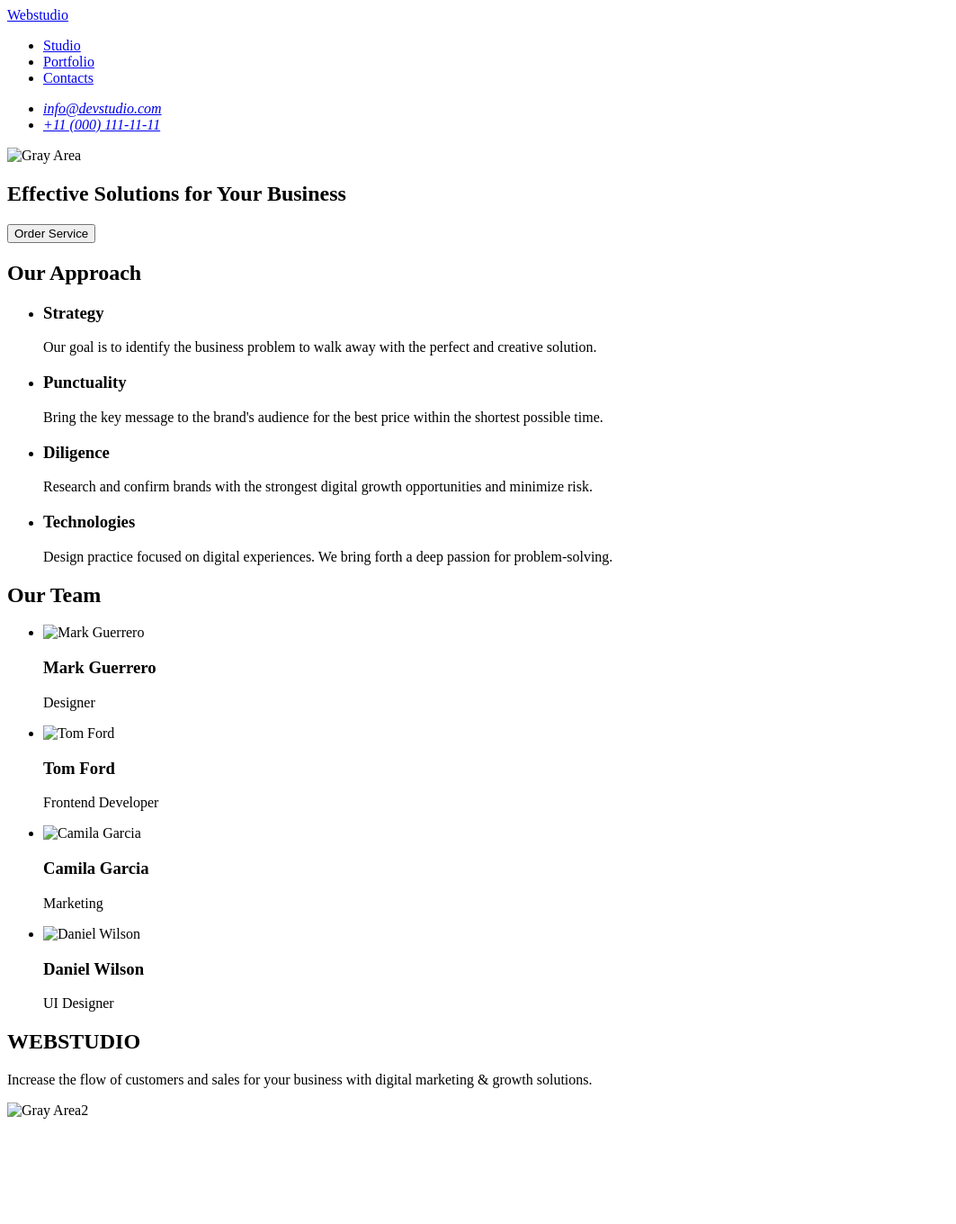
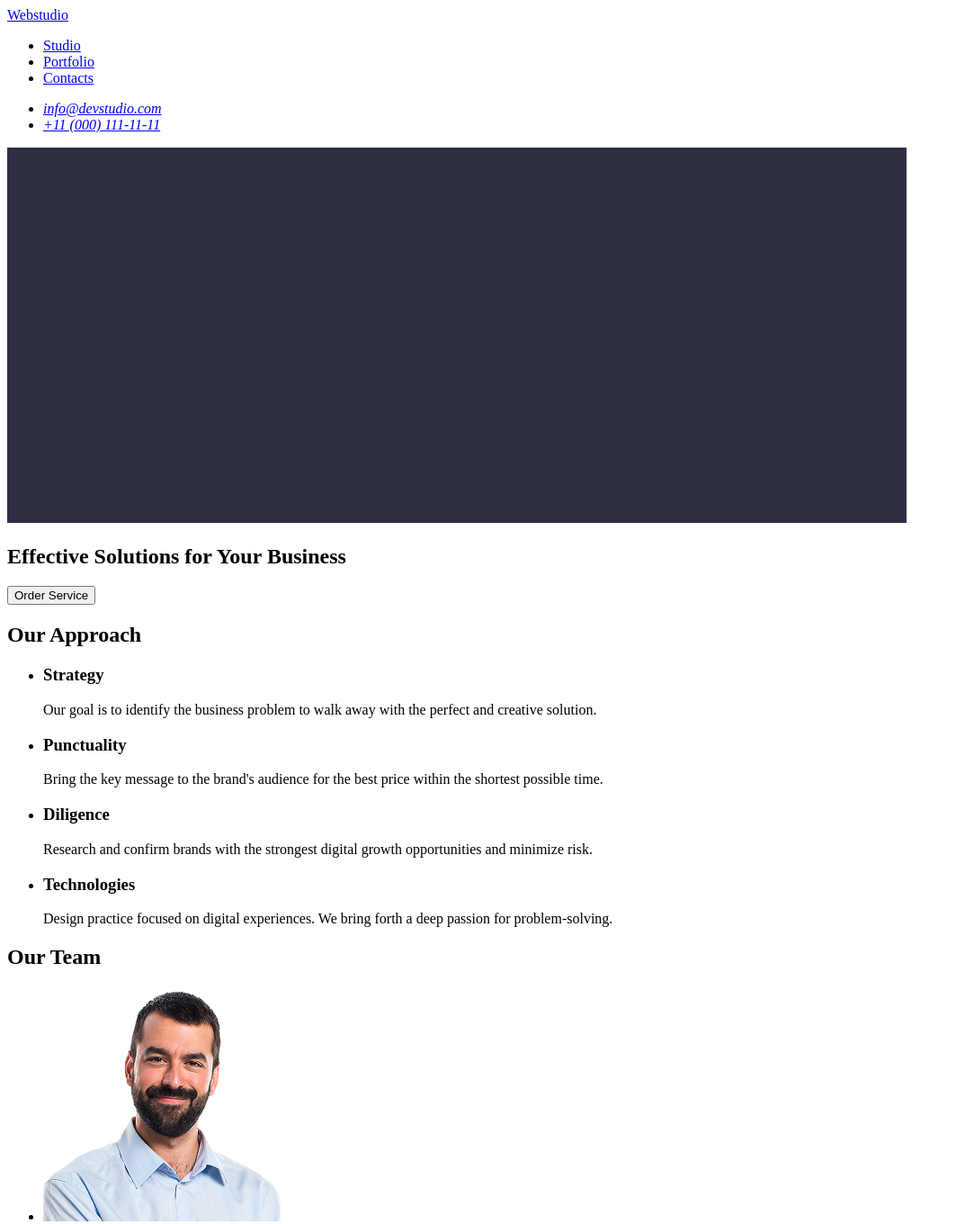
Before and after one commit to nazliaysel/goit-markup-hw-01, a plain HTML site: page index.html in a window 1280 px wide. Shown: the top 1360 px of the page at 90% size, without its empty margins (0-1063 px from the left). Before the commit the page ends 1251 px from the top, so only its background shows below. Drawn offline with Linux system fonts and the light colour scheme; the site is published under a folder, as on GitHub Pages, so addresses that start at the root find nothing.

Commit message:
added index

```diff
--- a/index.html
+++ b/index.html
@@ -24,7 +24,7 @@
     </header>
     <main>
             <section>
-                <img src="/images/1.jpg" alt="Gray Area" width="1000">
+                <img src="./images/1.jpg" alt="Gray Area" width="1000">
                 <h1>Effective Solutions for Your Business</h1>
                 <button type="button">Order Service</button>
             </section>
@@ -55,25 +55,25 @@
                 <h2>Our Team</h2>
                 <ul>
                     <li>
-                        <img src="/images/2.jpg" alt="Mark Guerrero" width="264">
+                        <img src="./images/2.jpg" alt="Mark Guerrero" width="264">
                         <h3>Mark Guerrero</h3>
                         <p>Designer</p>
                     </li>
 
                     <li>
-                        <img src="/images/3.jpg" alt="Tom Ford" width="264">
+                        <img src="./images/3.jpg" alt="Tom Ford" width="264">
                         <h3>Tom Ford</h3>
                         <p>Frontend Developer</p>
                     </li>
 
                     <li>
-                        <img src="/images/4.jpg" alt="Camila Garcia" width="264">
+                        <img src="./images/4.jpg" alt="Camila Garcia" width="264">
                         <h3>Camila Garcia</h3>
                         <p>Marketing</p>
                     </li>
 
                     <li>
-                        <img src="/images/5.jpg" alt="Daniel Wilson" width="264">
+                        <img src="./images/5.jpg" alt="Daniel Wilson" width="264">
                         <h3>Daniel Wilson</h3>
                         <p>UI Designer</p>
                     </li>
@@ -84,7 +84,7 @@
         <footer>
             <h2>WEBSTUDIO</h2>
             <p>Increase the flow of customers and sales for your business with digital marketing & growth solutions.</p>
-            <img src="/images/6.jpg" alt="Gray Area2" width="1000">
+            <img src="./images/6.jpg" alt="Gray Area2" width="1000">
         </footer>
 
 </body>
```
